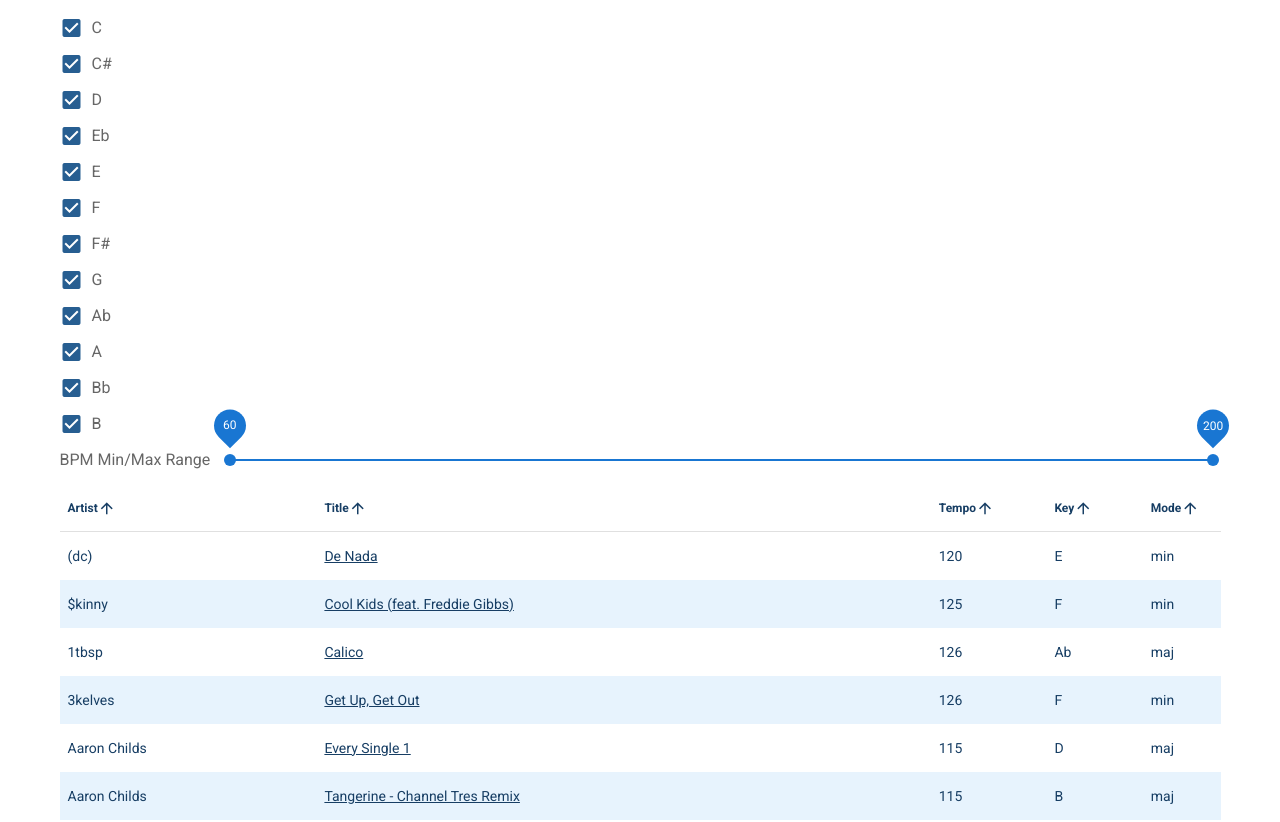
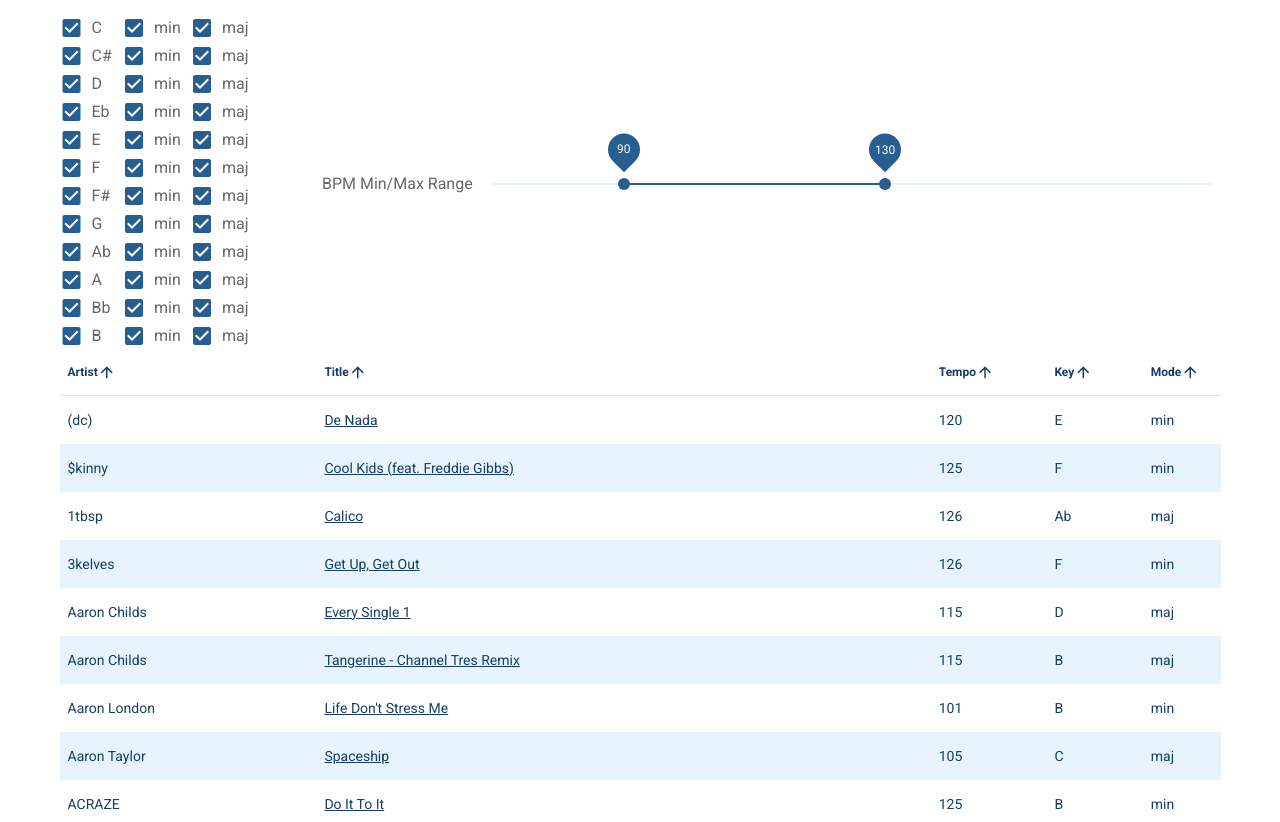
Before and after one commit to arringtonm/spotify-sort, a Vue app: page / in a window 1280 px wide. Shown: the top 822 px of the page. Built offline with nearby package versions, Linux system fonts and the light colour scheme.

Commit message:
WIP commit

```diff
--- a/package.json
+++ b/package.json
@@ -8,6 +8,7 @@
     "lint": "vue-cli-service lint"
   },
   "dependencies": {
+    "camelot-wheel": "^0.2.3",
     "core-js": "^3.6.5",
     "vue": "^2.6.11",
     "vuetify": "^2.4.0"
--- a/src/components/TrackList.vue
+++ b/src/components/TrackList.vue
@@ -1,8 +1,10 @@
 <template>
   <div>
     <v-container>
+      <div class="filters-container">
+        <div class="filter">
+          <div v-for="pitch in pitches" :key="pitch" class="checkrow">
             <v-checkbox
-        v-for="pitch in pitches"
               type="checkbox"
               :value="pitch"
               :key="pitch"
@@ -11,16 +13,37 @@
               color="hsl(209, 58%, 36%)"
               v-model="selectedPitches"
             />
-      <div>
+            <div class="checkrow-sub">
+              <v-checkbox
+                label="min"
+                color="hsl(209, 58%, 36%)"
+                :disabled="!selectedPitches.includes(pitch)"
+                v-model="selectedPitchModes[pitch]['min']"
+              />
+              <v-checkbox
+                label="maj"
+                color="hsl(209, 58%, 36%)"
+                :disabled="!selectedPitches.includes(pitch)"
+                v-model="selectedPitchModes[pitch]['maj']"
+              />
+            </div>
+          </div>
+        </div>
+        <div class="filter">
           <v-range-slider
             v-model="tempoRange"
             hint="Im a hint"
-          max="200"
-          min="60"
+            max="180"
+            min="70"
             thumb-label="always"
             label="BPM Min/Max Range"
+            track-color="hsl(209, 85%, 95%)"
+            track-fill-color="hsl(209, 58%, 36%"
+            thumb-color="hsl(209, 58%, 36%"
+            color="white"
           >
           </v-range-slider>
+        </div>
       </div>
 
       <v-data-table
@@ -61,10 +84,14 @@ export default {
       return this.tracks.filter(
         (track) =>
           this.selectedPitches.includes(track.key) &&
+          this.selectedPitchModes[track.key][track.mode] &&
           track.tempo >= this.tempoRange[0] &&
           track.tempo <= this.tempoRange[1]
       );
     },
+    // showMode(pitch) {
+    //   return this.selectedPitches.includes(pitch);
+    // },
   },
   data: () => ({
     pitches: ['C', 'C#', 'D', 'Eb', 'E', 'F', 'F#', 'G', 'Ab', 'A', 'Bb', 'B'],
@@ -82,7 +109,21 @@ export default {
       'Bb',
       'B',
     ],
-    tempoRange: [60, 200],
+    selectedPitchModes: {
+      C: { min: true, maj: true },
+      'C#': { min: true, maj: true },
+      D: { min: true, maj: true },
+      Eb: { min: true, maj: true },
+      E: { min: true, maj: true },
+      F: { min: true, maj: true },
+      'F#': { min: true, maj: true },
+      G: { min: true, maj: true },
+      Ab: { min: true, maj: true },
+      A: { min: true, maj: true },
+      Bb: { min: true, maj: true },
+      B: { min: true, maj: true },
+    },
+    tempoRange: [90, 130],
     headers: [
       {
         text: 'Artist',
@@ -144,17 +185,62 @@ export default {
   }
 }
 
+label.v-label {
+  min-width: 2.5ch;
+}
+
 fieldset {
   border: none;
   margin-left: 16px;
 }
 
-.v-input {
-  margin: 0 !important;
+.v-input--checkbox {
+  margin-top: 0 !important;
   padding-top: 0;
-  // line-height: 1;
+  padding-bottom: 0;
+  margin-bottom: -8px;
+}
+
+.v-input__slider {
+  margin: 2rem 0 1rem;
 }
 .v-messages {
   display: none;
 }
+
+.checkrow {
+  display: flex;
+  flex-direction: row;
+}
+.checkrow-sub {
+  display: flex;
+  // flex-direction: column;
+  align-self: end;
+  margin-left: 8px;
+  label {
+    min-width: 4ch;
+  }
+}
+
+.theme--light.v-input--is-disabled {
+  // .theme--light.v-label--is-disabled {
+  color: hsl(209, 85%, 95%) !important;
+}
+
+.filters-container {
+  display: flex;
+  flex-direction: row;
+}
+.filter {
+  width: auto;
+}
+.filter:nth-of-type(2) {
+  flex-grow: 1;
+  display: flex;
+  justify-content: center;
+  align-content: center;
+  align-self: center;
+  // padding: 16px;
+  margin-left: 64px;
+}
 </style>
```
Also changed, not shown: 2 other files (tests, documents, lock files or other folders). Lines whose indentation alone changed are shown as unchanged.
